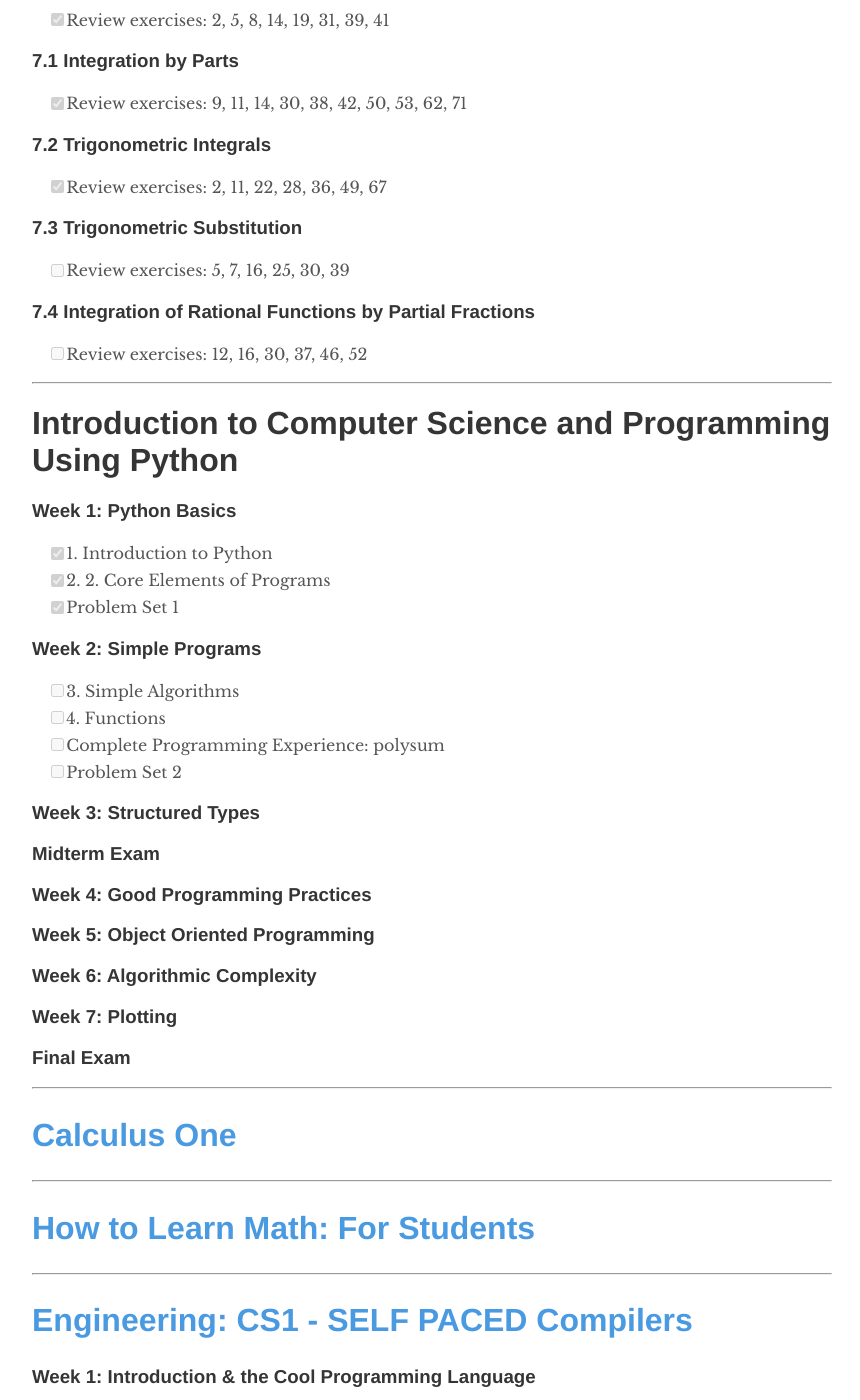
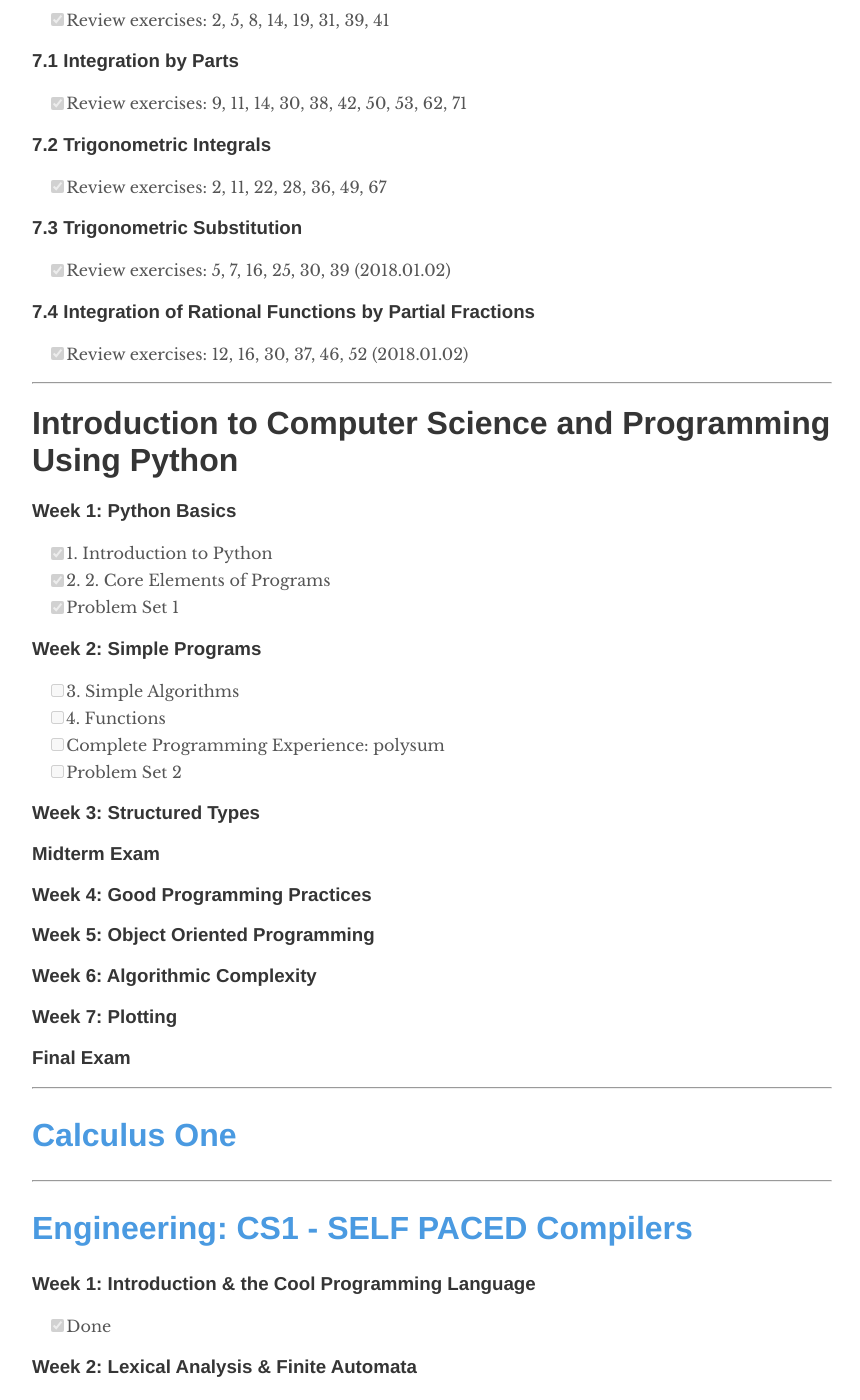
Before and after one commit to trilliwon/ABL, a Jekyll site: the page built from _posts/2100-08-19-doing-list.md, in a window 1280 px wide and 1400 px high, scrolled down 1335 px. Shown: the whole window, without its empty margins (208-1068 px from the left). Built offline with Jekyll 4.4.1, drawn with Linux system fonts in a browser that asks for light colours; nearby versions of some CDN libraries.

Commit message:
Thu Jan  4 19:40:54 KST 2018

```diff
--- a/_posts/2100-08-19-doing-list.md
+++ b/_posts/2100-08-19-doing-list.md
@@ -23,7 +23,7 @@
 
 ### 3.11 Hyperbolic Functions
   - [x] Review exercises: 5, 9, 11, 15, 21, 31, 34, 36, 43, 45 (2017.12.29)
-  - [ ] Review exercises: 51, 55
+  - [x] Review exercises: 51, 55
 
 ### 4.4 Indeterminate Forms and L'Hospital Rule
   - [x] Review exercises: 17, 28, 31, 39, 49, 52, 57, 65, 74, 84 (2017.12.30)
@@ -53,10 +53,10 @@
   - [x] Review exercises: 2, 11, 22, 28, 36, 49, 67
 
 ###	7.3 Trigonometric Substitution
-  - [ ] Review exercises: 5, 7, 16, 25, 30, 39
+  - [x] Review exercises: 5, 7, 16, 25, 30, 39 (2018.01.02)
 
 ### 7.4 Integration of Rational Functions by Partial Fractions
-  - [ ] Review exercises: 12, 16, 30, 37, 46, 52
+  - [x] Review exercises: 12, 16, 30, 37, 46, 52 (2018.01.02)
 
 
 ---
@@ -85,10 +85,6 @@
 ---
 
 # [Calculus One](https://www.coursera.org/learn/calculus1)
-
----
-
-# [How to Learn Math: For Students](https://lagunita.stanford.edu/courses/Education/EDUC115-S/Spring2014/info)
 
 ---
 
```
